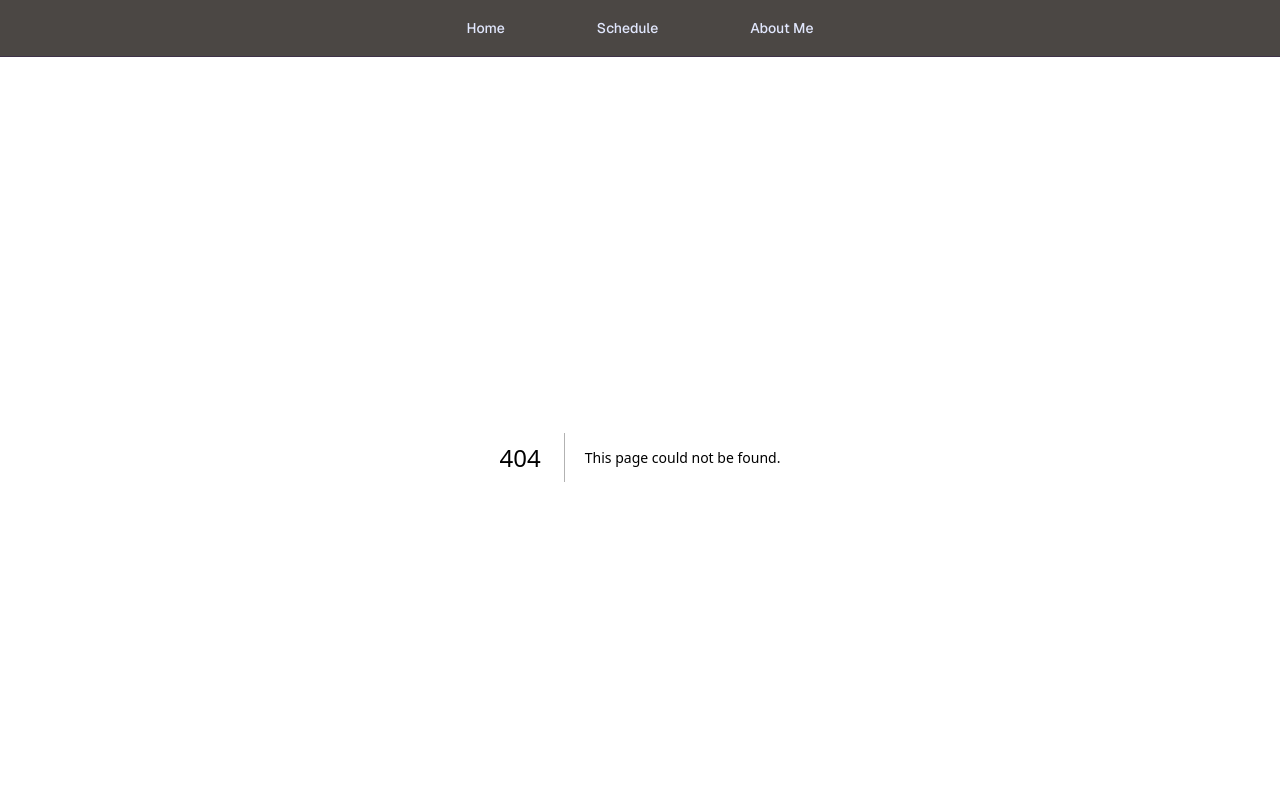
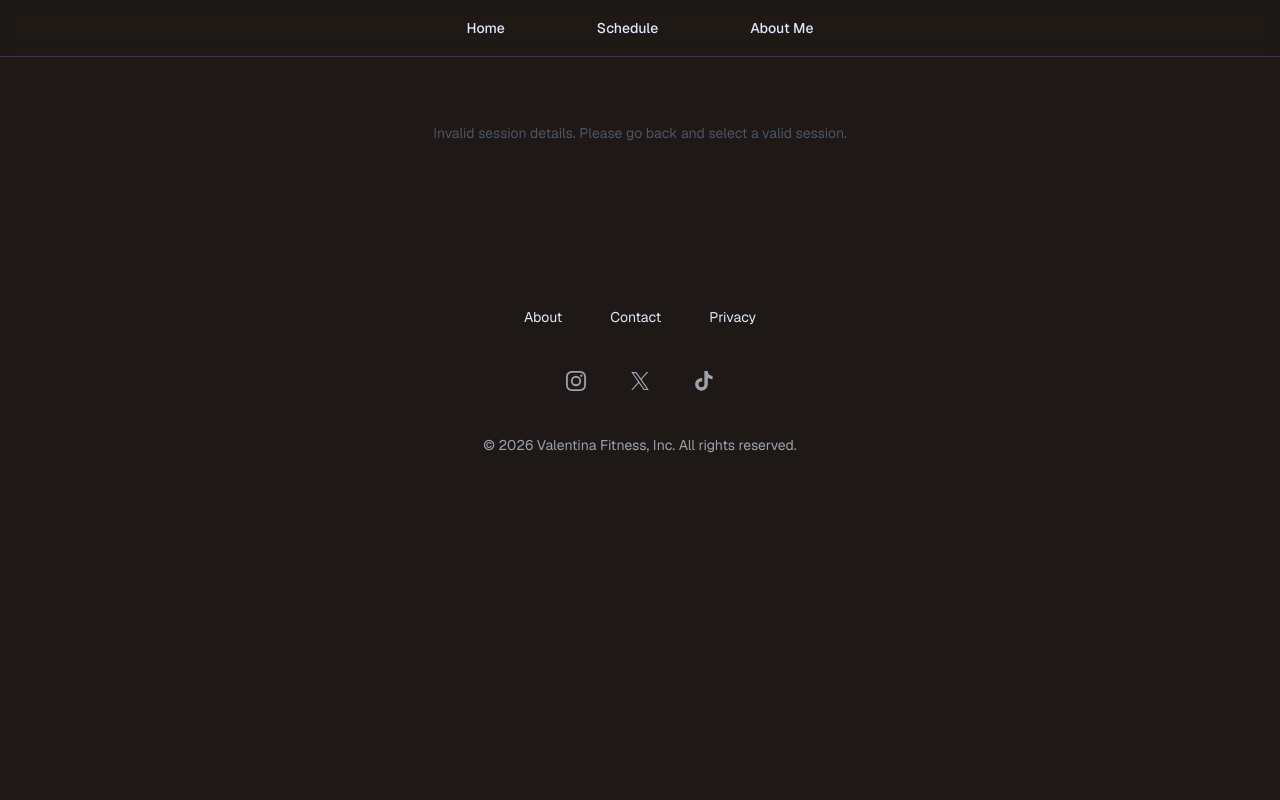
Before and after one commit to malikisiah/valentina-fitness, a Next.js app: page /schedule/confirm in a window 1280 px wide. Before the commit this address had no page. Shown: the top 800 px of the page. Built offline with nearby package versions, Linux system fonts and the light colour scheme.

Commit message:
add confirmation page for booking sessions with validation

```diff
--- /dev/null
+++ b/src/app/schedule/confirm/page.tsx
@@ -0,0 +1,25 @@
+import ConfirmSessionForm from "../../../components/BookingConfirmationForm"
+
+export default async function Page({
+  searchParams,
+}: {
+  searchParams: Promise<{ date?: string; slot?: string }>
+}) {
+  const { date, slot } = await searchParams
+
+  if (!date || !slot) {
+    return (
+      <div className="mx-auto max-w-7xl px-4 py-16">
+        <p className="text-center text-sm/6 text-gray-600">
+          Invalid session details. Please go back and select a valid session.
+        </p>
+      </div>
+    )
+  }
+
+  return (
+    <div className="mx-auto flex min-h-screen max-w-7xl justify-center px-4 py-16">
+      <ConfirmSessionForm date={new Date(date)} slot={slot} />
+    </div>
+  )
+}
```
